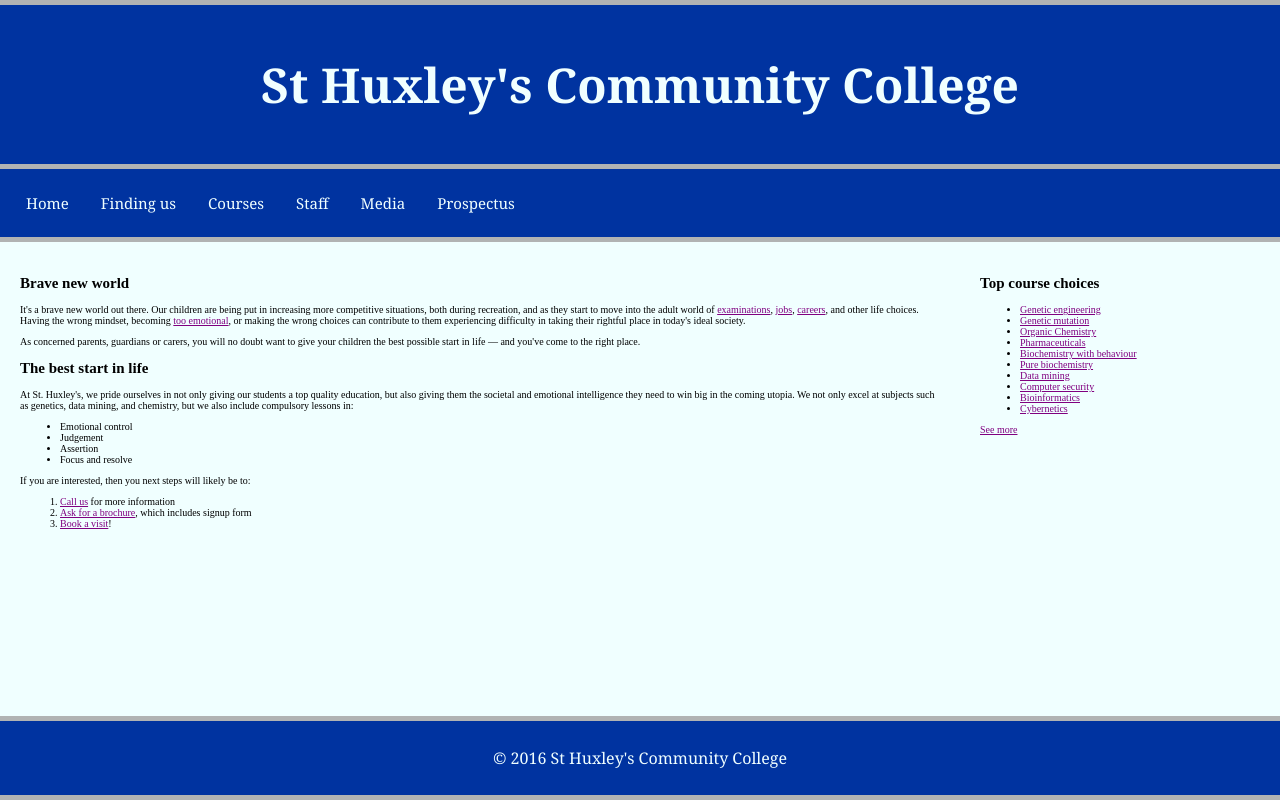
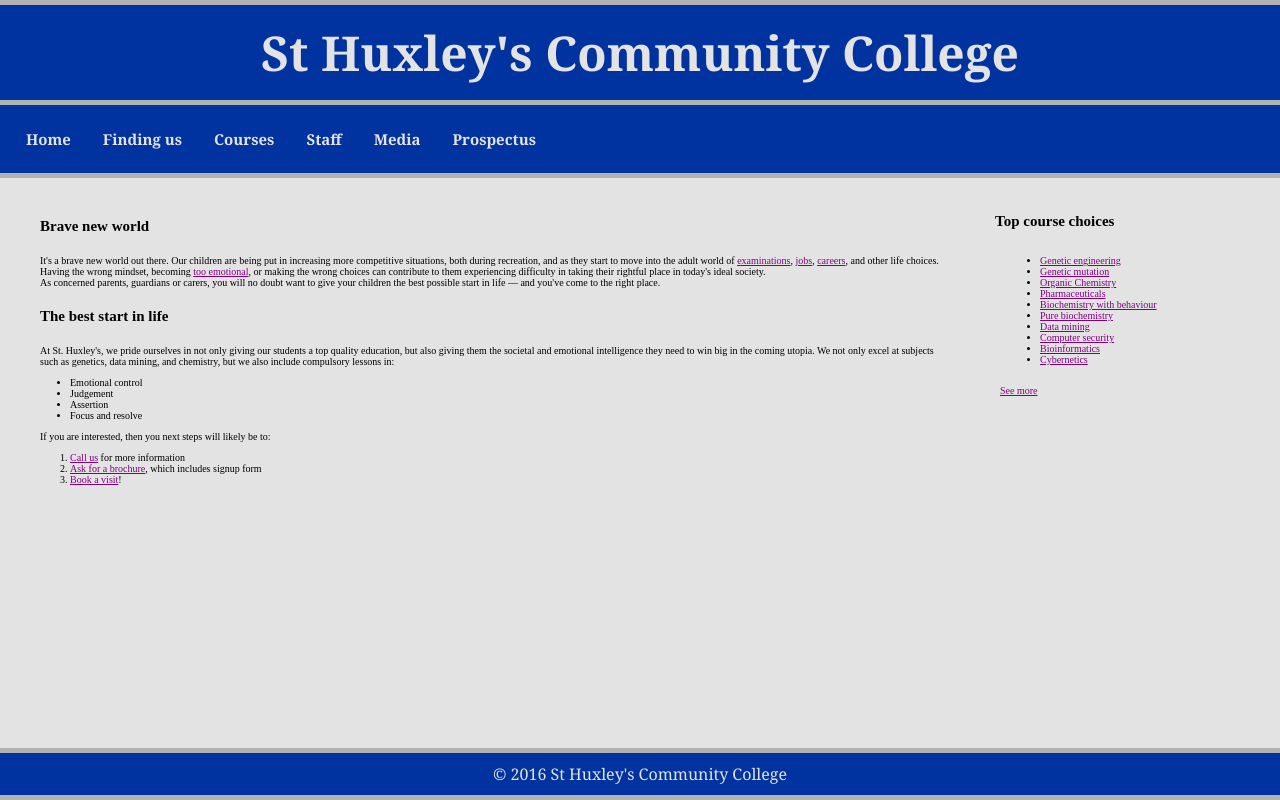
Before and after one commit to AngelaRProjects/Project-2, a plain HTML site: page index.html in a window 1280 px wide. Drawn offline with Linux system fonts and the light colour scheme; a web font is replaced by a local one.

Commit message:
Add files via upload

```diff
--- a/style.css
+++ b/style.css
@@ -42,14 +42,18 @@
   }
 
   /* WRITE YOUR CODE BELOW HERE */
+ * {
+    margin: 0;
+    padding: 0;
+    box-sizing: border-box;
+}
 
   body {
     margin: 0 auto;
     font-size: 10px;
-    background-color: azure;
-    min-width: 1000px;
-    max-width: 1400px;
+    background-color: lab(90.24% 0 -0.01);
   }
+
   @font-face {
     font-family: 'BentonSans-Regular';
     font-style: normal;
@@ -64,10 +68,41 @@
     src: local('BentonSans-Regular'), url('BentonSans-Regular.woff') format('woff');
   }
 
+  h2  {
+      padding: 20px;
+      margin-left: 0, auto;
+      margin-right: 0, auto;
+  }
+
+  section p {
+    margin-left: 20px;
+  }
+
+  section ol, ul {
+    padding: 10px;
+    margin-left: 40px;
+  }
+
+  aside h2 {
+    padding: 15px;
+      margin-left: 0, auto;
+      margin-right: 0, auto;
+  }
+  aside ul {
+    margin-top: 0;
+    margin-left: 50px;
+    margin-right: 0, auto;
+  }
+
+  aside p {
+    padding: 10px;
+    margin-left: 10px;
+    margin-right: 0, auto;
+  }
   header, footer {
     font-family: Georgia, 'Times New Roman', Times, serif;
     background-color: #0033a0;
-    color: azure;
+    color: lab(90.24% 0 -0.01);
     border-top: 5px solid #b1b3b3;
     border-bottom: 5px solid #b1b3b3;
     text-align: center;
@@ -92,8 +127,8 @@
     padding: 10px;
     width: 100%;
     font-family: Georgia, 'Times New Roman', Times, serif;
+    font-weight: bolder;
     background-color: #0033a0;
-    color: azure;
     border-bottom: 5px solid #b1b3b3;
   }
 
@@ -110,7 +145,7 @@
 
   nav li a {
     display: block;
-    color: azure;
+    color: lab(90.24% 0 -0.01);
     text-align: center;
     padding: 14px 16px;
     text-decoration: none;
```
